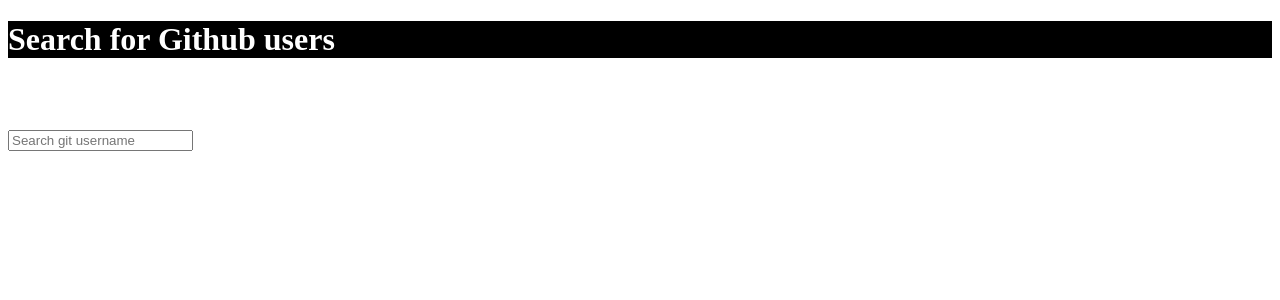
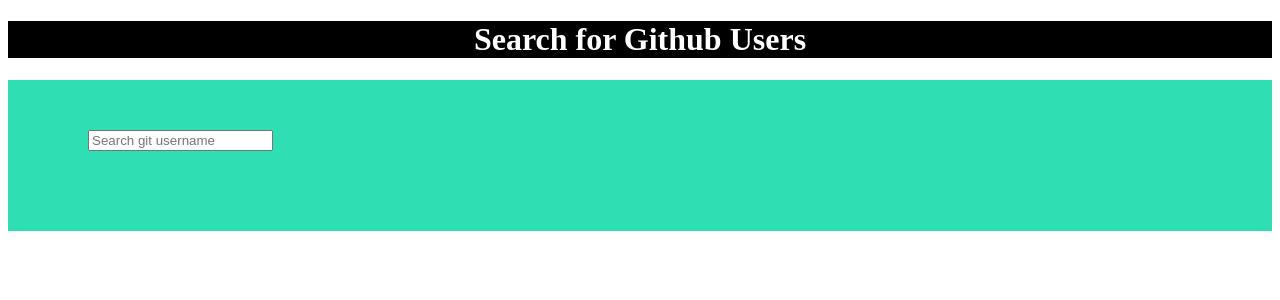
Before and after one commit to faithremo/Github-Search, an Angular app: page / in a window 1280 px wide. Shown: the top 300 px of the page. Built offline with nearby package versions, Linux system fonts and the light colour scheme.

Commit message:
on css file,add stles to landing page and form

```diff
--- a/src/app/user-profile/user-profile.component.css
+++ b/src/app/user-profile/user-profile.component.css
@@ -1,7 +1,47 @@
 .search-form{
     padding-top: 50px;
 }
+
 h1{
     color: white;
     background-color: black;
+    text-align: center;
 }
+
+.search-bar input{
+    width: 75%;
+}
+
+form{
+    background-color: #2fdfb3;
+    padding: 80px
+}
+
+.label-default{
+    background-color: #8b8888;
+}
+
+.label-primary{
+    background-color: #3a5b77;
+}
+
+.label-success{
+    background-color: #54a554;
+}
+
+.label-info{
+    background-color: #50abc7;
+}
+
+.label{
+    margin-right: 5px;
+    padding: 3px;
+}
+
+.panel-title{
+    background-color: #e0d7d7
+}
+
+img{
+    border-radius: 50%;
+}
--- a/src/app/user-profile/user-profile.component.html
+++ b/src/app/user-profile/user-profile.component.html
@@ -1,4 +1,4 @@
-<h1>Search for Github users</h1>
+<h1>Search for Github Users</h1>
 <form action="" class="search-form container">
     <div class="form-group">
         <input type="text" class="form-control" placeholder="Search git username" [(ngModel)]="username" name="username" (keyup)="findProfile()">
```
